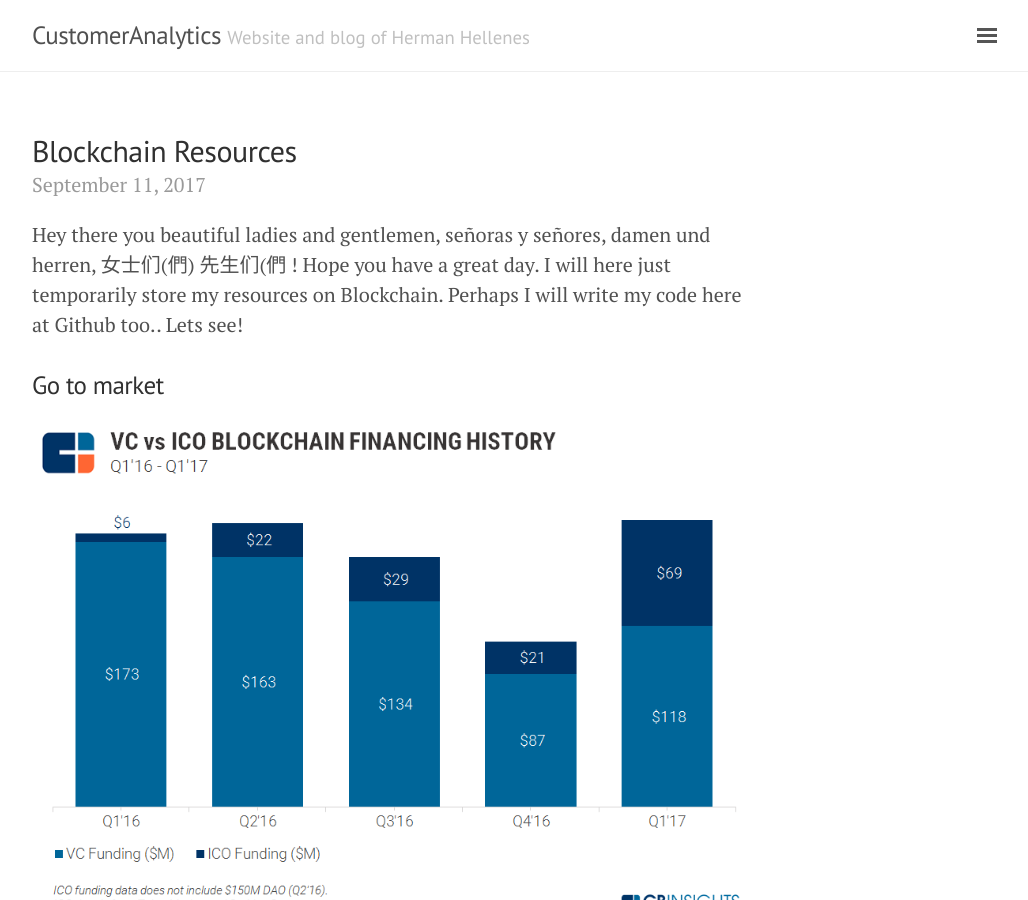
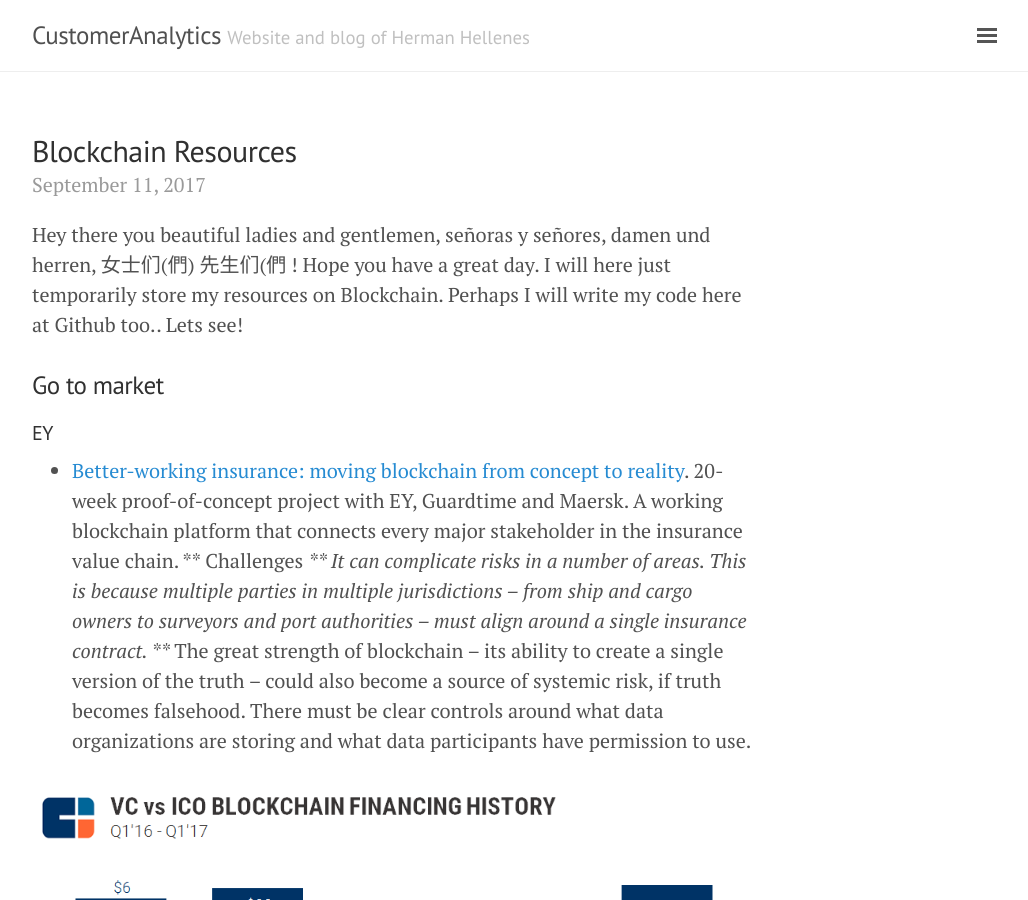
Before and after one commit to herman-hellenes/herman-hellenes.github.io, a Jekyll site: the page built from undone_posts/2017-09-11-Blockchain-resources.md, in a window 1280 px wide and 900 px high. Shown: the whole window, without its empty margins (248-1276 px from the left). Built offline with Jekyll 4.4.1, drawn with Linux system fonts in a browser that asks for light colours; nearby versions of some CDN libraries; comment, search, counter and statistics services are not loaded.

Commit message:
Update 2017-09-11-Blockchain-resources.md

```diff
--- a/undone_posts/2017-09-11-Blockchain-resources.md
+++ b/undone_posts/2017-09-11-Blockchain-resources.md
@@ -10,6 +10,24 @@
 
 ### Go to market
 
+
+#### EY
+* [Better-working
+insurance: moving
+blockchain from
+concept to reality](http://www.ey.com/Publication/vwLUAssets/ey-better-working-insurance-moving-blockchain-from-concept-to-reality/$FILE/ey-better-working-insurance-moving-blockchain-from-concept-to-reality.pdf). 20-week proof-of-concept project with EY, Guardtime and Maersk. A working blockchain platform that connects every major stakeholder in the insurance value chain.
+** Challenges
+*** It can
+complicate risks in a number of areas. This is because
+multiple parties in multiple jurisdictions – from ship
+and cargo owners to surveyors and port authorities –
+must align around a single insurance contract.
+*** The great strength of blockchain – its ability to create
+a single version of the truth – could also become a
+source of systemic risk, if truth becomes falsehood.
+There must be clear controls around what data
+organizations are storing and what data participants
+have permission to use.
 
 
 ![center](/figs/2017-09-11-Blockchain-resources/ICOs-vs-VCs.png)
```
